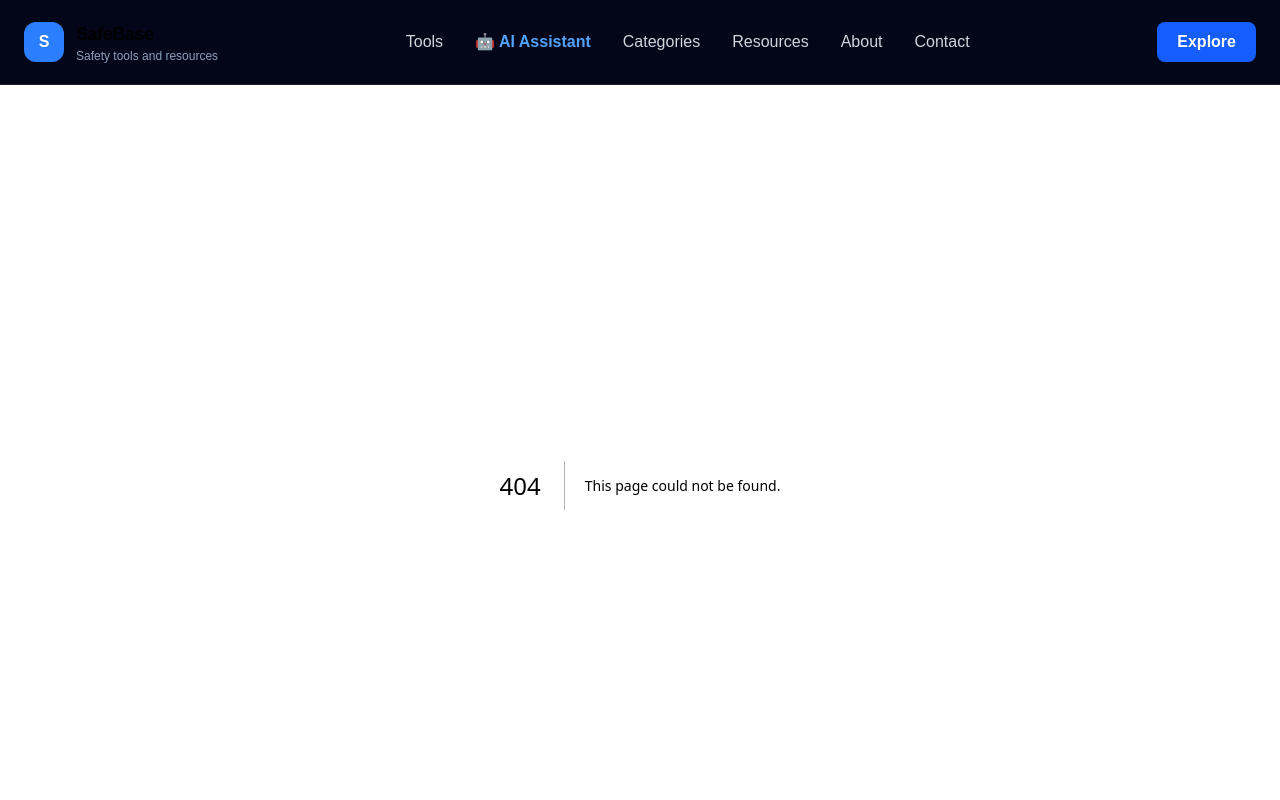
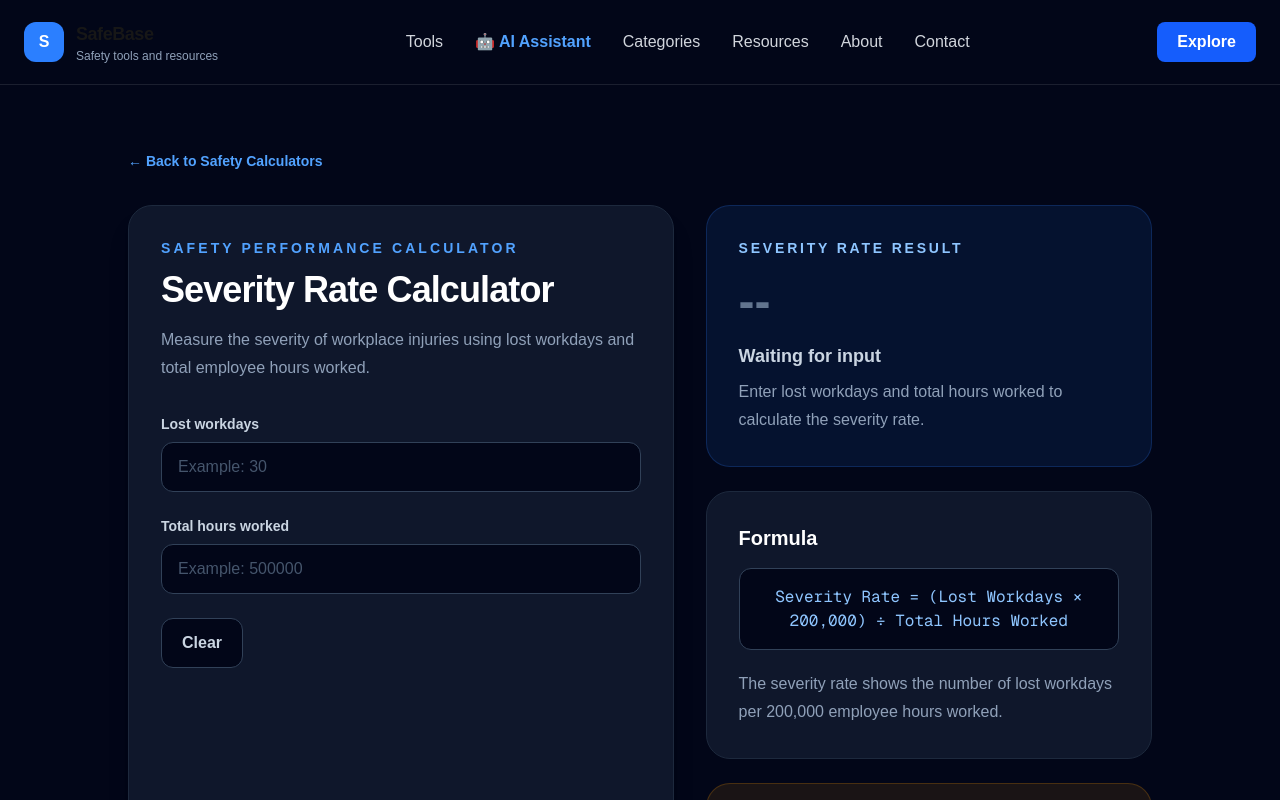
Before and after one commit to safebaseapp/safebase, a Next.js app in the folder app/: page /tools/severity-rate in a window 1280 px wide. Before the commit this address had no page. Shown: the top 800 px of the page. Built offline with nearby package versions, Linux system fonts and the light colour scheme.

Commit message:
Add Severity Rate Calculator

```diff
--- /dev/null
+++ b/app/app/tools/severity-rate/page.tsx
@@ -0,0 +1,238 @@
+"use client";
+
+import { useMemo, useState } from "react";
+import Link from "next/link";
+
+export default function SeverityRateCalculatorPage() {
+  const [lostWorkdays, setLostWorkdays] = useState("");
+  const [hoursWorked, setHoursWorked] = useState("");
+  const [copied, setCopied] = useState(false);
+
+  const result = useMemo(() => {
+    const days = Number(lostWorkdays);
+    const hours = Number(hoursWorked);
+
+    if (
+      !lostWorkdays ||
+      !hoursWorked ||
+      Number.isNaN(days) ||
+      Number.isNaN(hours) ||
+      days < 0 ||
+      hours <= 0
+    ) {
+      return null;
+    }
+
+    return (days * 200_000) / hours;
+  }, [lostWorkdays, hoursWorked]);
+
+  const performanceLevel =
+    result === null
+      ? ""
+      : result < 50
+        ? "Excellent"
+        : result <= 200
+          ? "Moderate"
+          : "Needs Immediate Review";
+
+  const interpretation =
+    result === null
+      ? ""
+      : result < 50
+        ? "Low injury severity. Lost workdays are being effectively controlled."
+        : result <= 200
+          ? "Moderate injury severity detected. Continue reducing lost workdays through rehabilitation, return-to-work planning and preventive actions."
+          : "High injury severity detected. Review serious incidents, recovery periods and corrective actions immediately.";
+
+  const clearCalculator = () => {
+    setLostWorkdays("");
+    setHoursWorked("");
+    setCopied(false);
+  };
+
+  const copyResult = async () => {
+    if (result === null) return;
+
+    const textToCopy = [
+      `Severity Rate Result: ${result.toFixed(2)}`,
+      `Performance Level: ${performanceLevel}`,
+      `Interpretation: ${interpretation}`,
+      "Formula: (Lost Workdays × 200,000) ÷ Total Hours Worked",
+    ].join("\n");
+
+    try {
+      await navigator.clipboard.writeText(textToCopy);
+      setCopied(true);
+
+      window.setTimeout(() => {
+        setCopied(false);
+      }, 2000);
+    } catch {
+      setCopied(false);
+    }
+  };
+
+  return (
+    <main className="min-h-screen bg-slate-950 px-4 py-12 text-white sm:px-6 md:py-16">
+      <div className="mx-auto max-w-5xl">
+        <Link
+          href="/tools"
+          className="inline-flex items-center gap-2 text-sm font-semibold text-blue-400 transition hover:text-blue-300"
+        >
+          ← Back to Safety Calculators
+        </Link>
+
+        <section className="mt-8 grid gap-8 lg:grid-cols-[1.1fr_0.9fr]">
+          <div className="rounded-3xl border border-slate-800 bg-slate-900 p-6 shadow-xl shadow-black/20 sm:p-8">
+            <p className="text-sm font-semibold uppercase tracking-[0.22em] text-blue-400">
+              Safety Performance Calculator
+            </p>
+
+            <h1 className="mt-3 text-3xl font-bold tracking-tight sm:text-4xl">
+              Severity Rate Calculator
+            </h1>
+
+            <p className="mt-4 leading-7 text-slate-400">
+              Measure the severity of workplace injuries using lost workdays
+              and total employee hours worked.
+            </p>
+
+            <div className="mt-8 space-y-6">
+              <div>
+                <label
+                  htmlFor="lost-workdays"
+                  className="mb-2 block text-sm font-semibold text-slate-300"
+                >
+                  Lost workdays
+                </label>
+
+                <input
+                  id="lost-workdays"
+                  type="number"
+                  min="0"
+                  step="1"
+                  value={lostWorkdays}
+                  onChange={(event) => setLostWorkdays(event.target.value)}
+                  placeholder="Example: 30"
+                  className="w-full rounded-xl border border-slate-700 bg-slate-950 px-4 py-3 text-white outline-none transition placeholder:text-slate-600 focus:border-blue-500 focus:ring-2 focus:ring-blue-500/20"
+                />
+              </div>
+
+              <div>
+                <label
+                  htmlFor="hours-worked"
+                  className="mb-2 block text-sm font-semibold text-slate-300"
+                >
+                  Total hours worked
+                </label>
+
+                <input
+                  id="hours-worked"
+                  type="number"
+                  min="1"
+                  step="1"
+                  value={hoursWorked}
+                  onChange={(event) => setHoursWorked(event.target.value)}
+                  placeholder="Example: 500000"
+                  className="w-full rounded-xl border border-slate-700 bg-slate-950 px-4 py-3 text-white outline-none transition placeholder:text-slate-600 focus:border-blue-500 focus:ring-2 focus:ring-blue-500/20"
+                />
+              </div>
+
+              <button
+                type="button"
+                onClick={clearCalculator}
+                className="rounded-xl border border-slate-700 bg-slate-950 px-5 py-3 font-semibold text-slate-300 transition hover:border-slate-600 hover:text-white"
+              >
+                Clear
+              </button>
+            </div>
+          </div>
+
+          <div className="space-y-6">
+            <section className="rounded-3xl border border-blue-500/20 bg-blue-500/10 p-6 sm:p-8">
+              <p className="text-sm font-semibold uppercase tracking-[0.2em] text-blue-300">
+                Severity Rate Result
+              </p>
+
+              <div className="mt-5">
+                {result === null ? (
+                  <>
+                    <div className="text-5xl font-extrabold text-slate-500">
+                      --
+                    </div>
+
+                    <p className="mt-4 text-lg font-semibold text-slate-300">
+                      Waiting for input
+                    </p>
+
+                    <p className="mt-2 leading-7 text-slate-400">
+                      Enter lost workdays and total hours worked to calculate
+                      the severity rate.
+                    </p>
+                  </>
+                ) : (
+                  <>
+                    <div className="text-5xl font-extrabold text-white">
+                      {result.toFixed(2)}
+                    </div>
+
+                    <div
+                      className={`mt-5 inline-flex rounded-full px-4 py-2 text-sm font-semibold ${
+                        result < 50
+                          ? "bg-green-500/20 text-green-300"
+                          : result <= 200
+                            ? "bg-yellow-500/20 text-yellow-300"
+                            : "bg-red-500/20 text-red-300"
+                      }`}
+                    >
+                      {result < 50
+                        ? "🟢 Excellent"
+                        : result <= 200
+                          ? "🟡 Moderate"
+                          : "🔴 Needs Immediate Review"}
+                    </div>
+
+                    <p className="mt-5 leading-7 text-slate-300">
+                      {interpretation}
+                    </p>
+
+                    <button
+                      type="button"
+                      onClick={copyResult}
+                      className="mt-5 rounded-xl border border-blue-400/30 bg-blue-500/10 px-4 py-2 text-sm font-semibold text-blue-300 transition hover:border-blue-300 hover:text-blue-200"
+                    >
+                      {copied ? "Copied ✓" : "Copy Result"}
+                    </button>
+                  </>
+                )}
+              </div>
+            </section>
+
+            <section className="rounded-3xl border border-slate-800 bg-slate-900 p-6 sm:p-8">
+              <h2 className="text-xl font-bold text-white">Formula</h2>
+
+              <div className="mt-4 rounded-xl border border-slate-700 bg-slate-950 p-4 text-center font-mono text-sm text-blue-300 sm:text-base">
+                Severity Rate = (Lost Workdays × 200,000) ÷ Total Hours Worked
+              </div>
+
+              <p className="mt-5 leading-7 text-slate-400">
+                The severity rate shows the number of lost workdays per
+                200,000 employee hours worked.
+              </p>
+            </section>
+
+            <section className="rounded-3xl border border-amber-500/20 bg-amber-500/10 p-6">
+              <h2 className="font-bold text-amber-200">Important</h2>
+
+              <p className="mt-2 leading-7 text-amber-100/80">
+                Severity rate thresholds can vary by company, industry and
+                reporting standard. Use the result together with incident
+                details and internal performance targets.
+              </p>
+            </section>
+          </div>
+        </section>
+      </div>
+    </main>
+  );
+}
```
